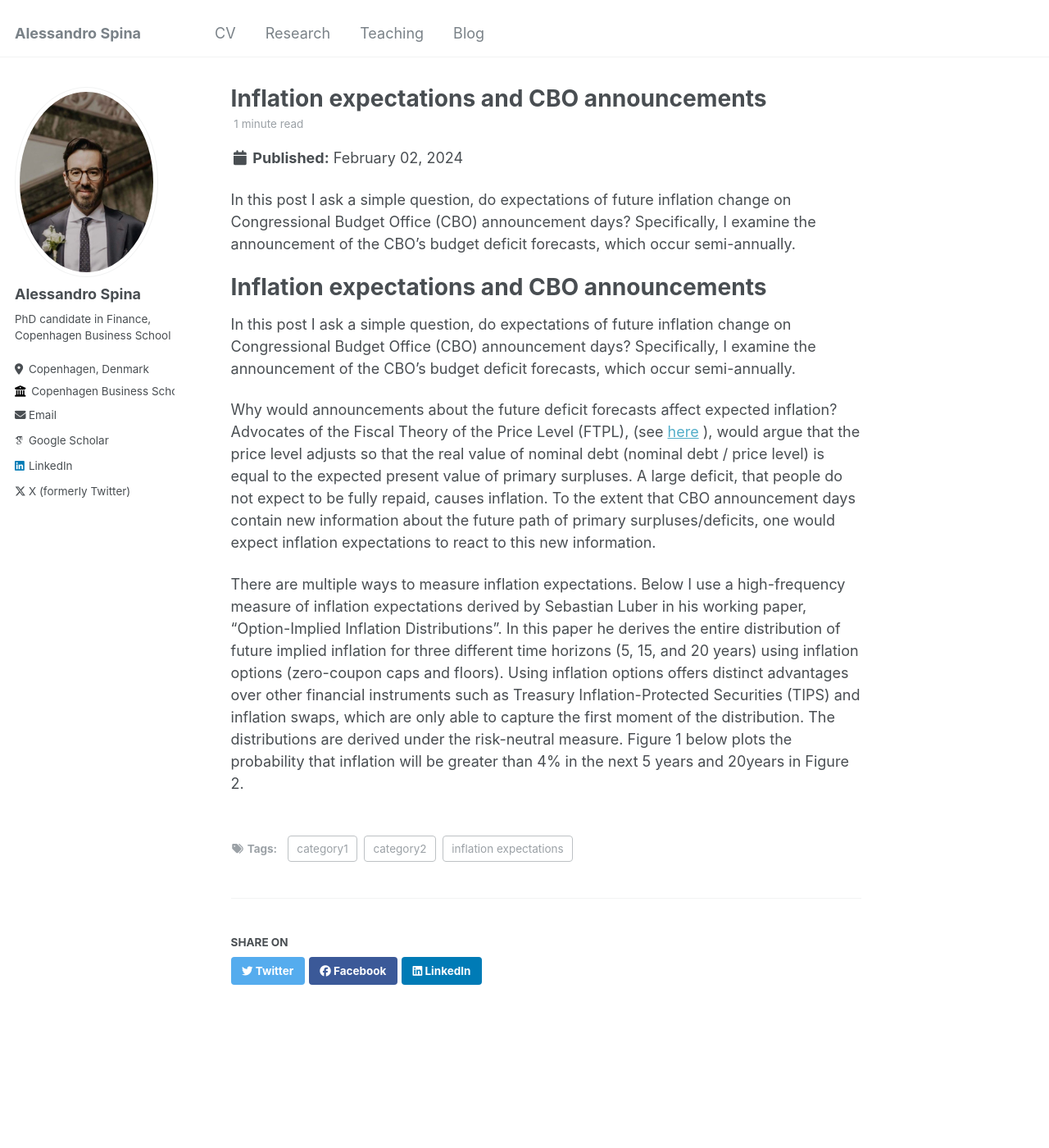
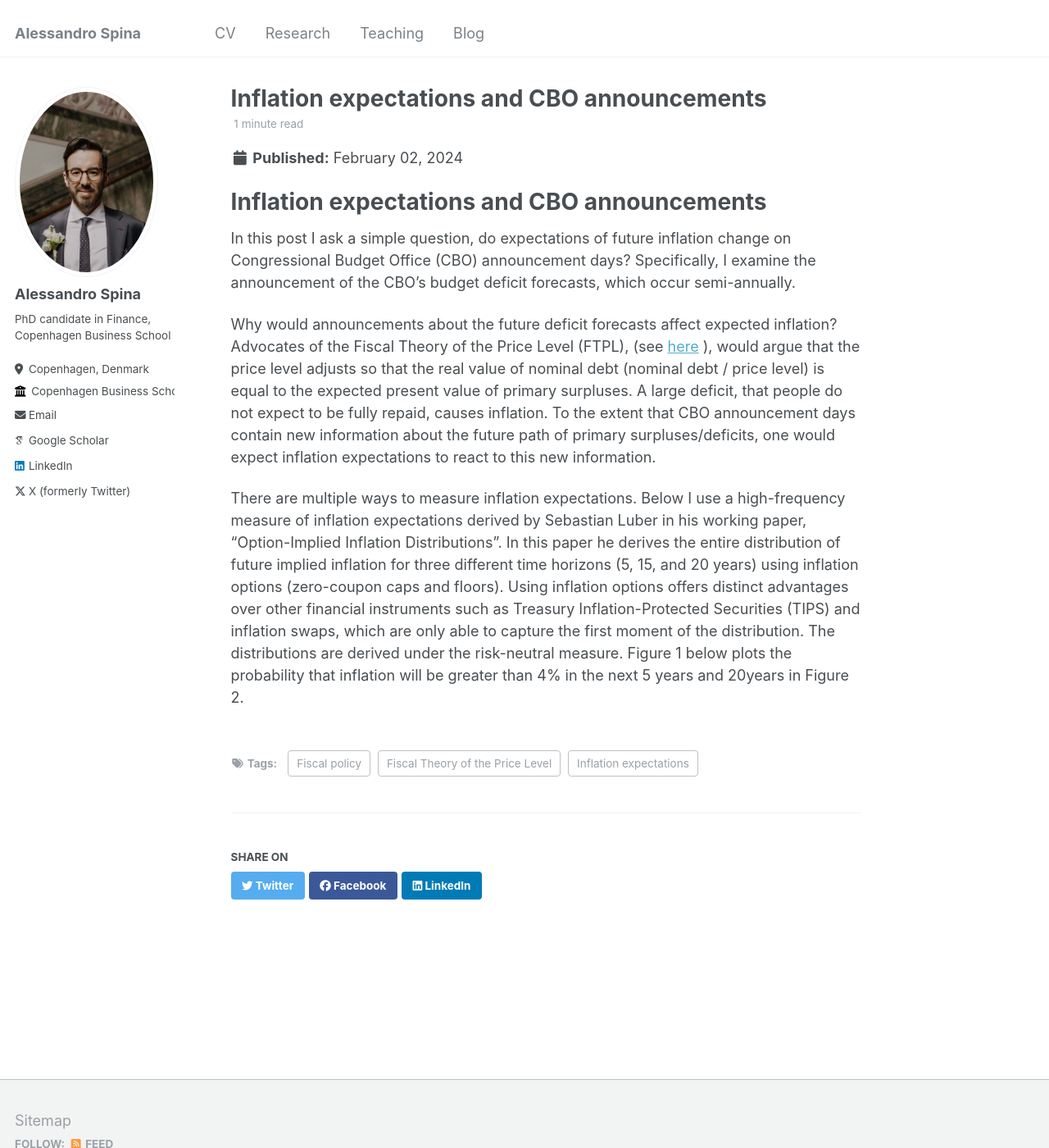
Before and after one commit to aspi6246/aspi6246.github.io, a Jekyll site: the page built from _posts/2024-07-02-blog-post-1.md, in a window 1280 px wide and 1400 px high. Shown: the whole window at 82% size. Built offline with Jekyll 4.4.1, drawn with Linux system fonts in a browser that asks for light colours; some web fonts are replaced.

Commit message:
Update 2024-07-02-blog-post-1.md

```diff
--- a/_posts/2024-07-02-blog-post-1.md
+++ b/_posts/2024-07-02-blog-post-1.md
@@ -3,12 +3,10 @@ title: 'Inflation expectations and CBO announcements'
 date: 2024-02-02
 permalink: /posts/2024/02/blog-post-1/
 tags:
-  - inflation expectations
-  - category1
-  - category2
+  - Inflation expectations
+  - Fiscal policy
+  - Fiscal Theory of the Price Level
 ---
-
-In this post I ask a simple question, do expectations of future inflation change on Congressional Budget Office (CBO) announcement days? Specifically, I examine the announcement of the CBO’s budget deficit forecasts, which occur semi-annually.
 
 
 Inflation expectations and CBO announcements
```
